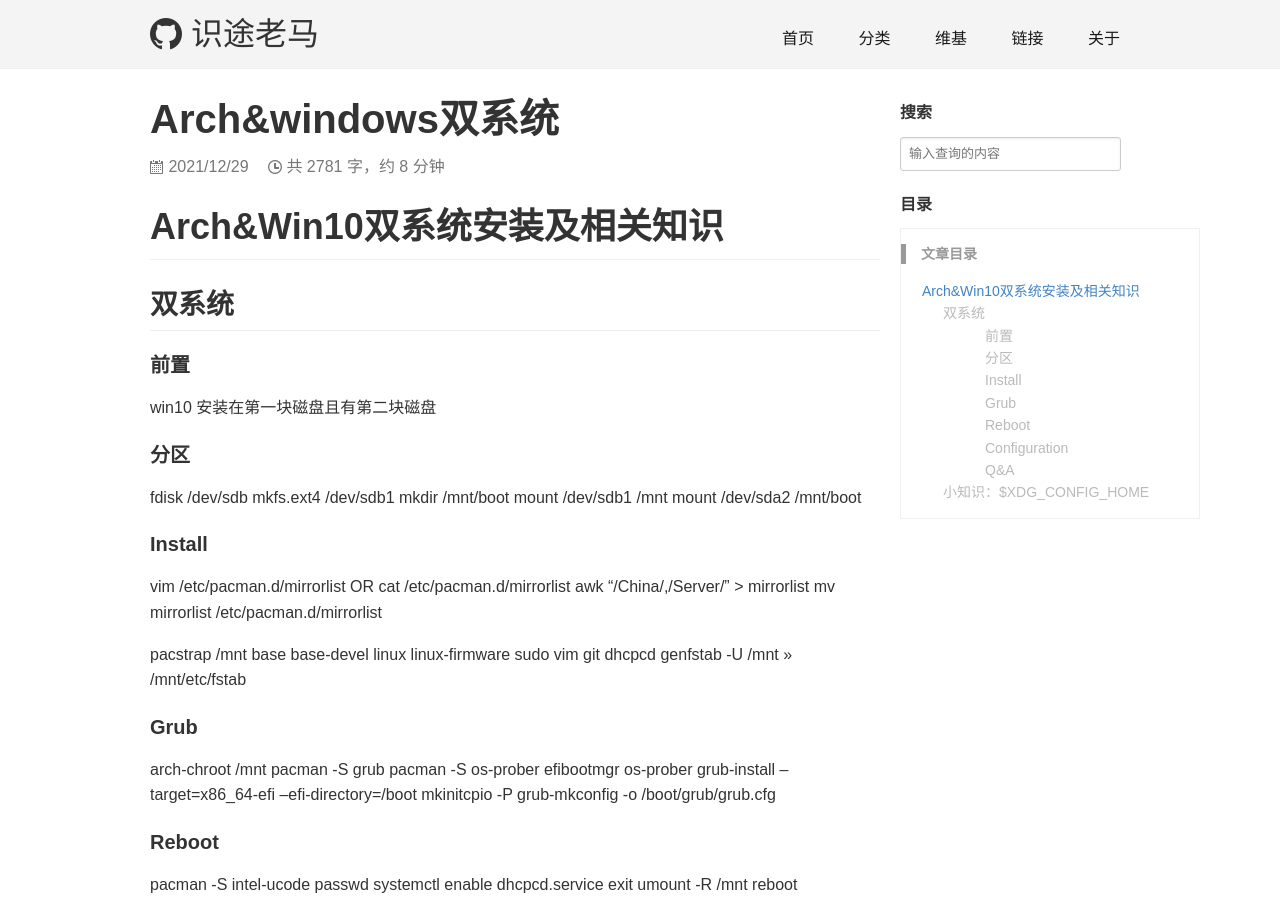
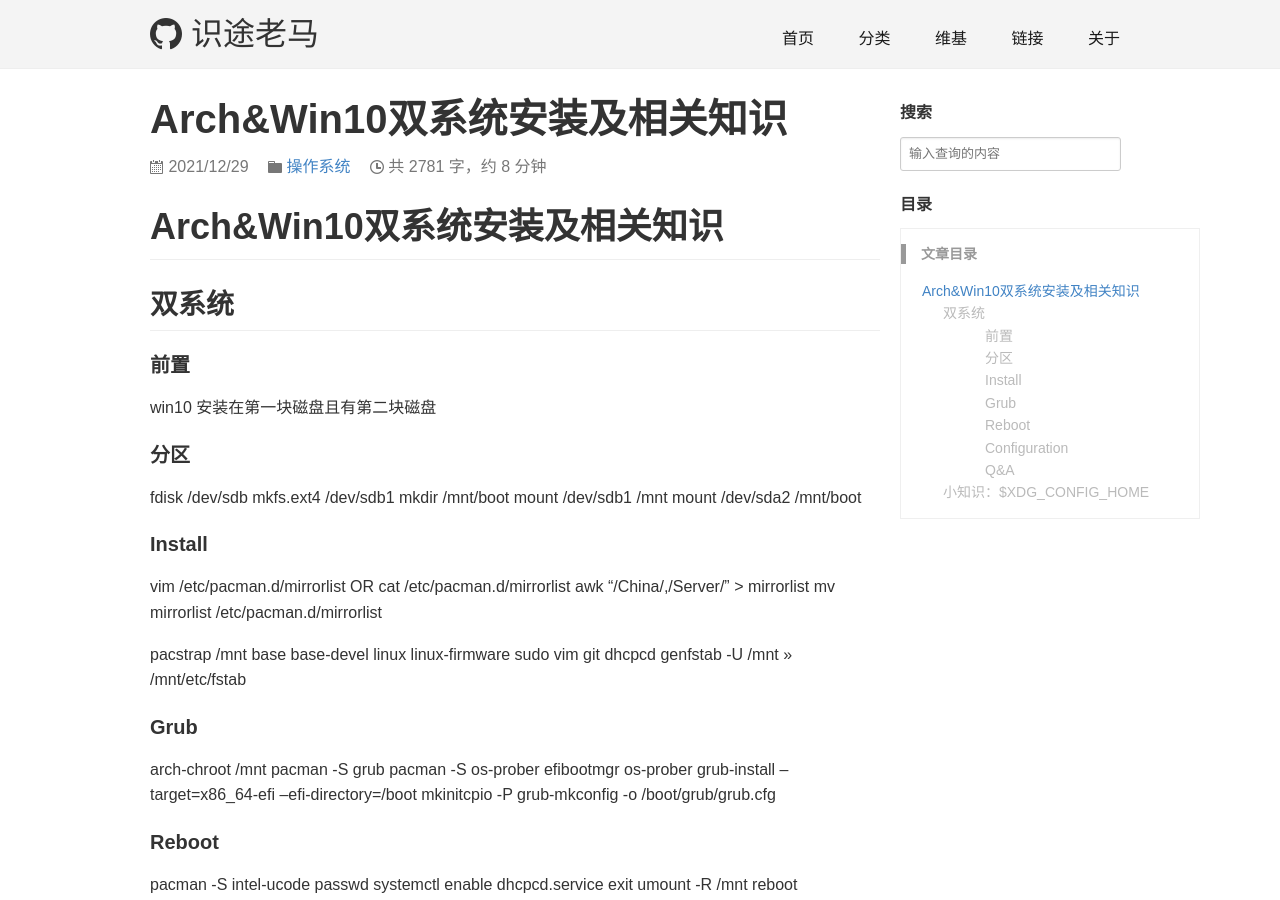
Before and after one commit to MazFactor/mzlongblog, a Jekyll site: the page built from _posts/2021-12-29-Arch&Windows双系统.md, in a window 1280 px wide and 900 px high. Built offline with Jekyll 4.4.1, drawn with Linux system fonts in a browser that asks for light colours; our own code applies the rules of GitHub Pages for plain Markdown files; comment, search, counter and statistics services are not loaded.

Commit message:
add title

```diff
--- a/_posts/2021-12-29-Arch&Windows双系统.md
+++ b/_posts/2021-12-29-Arch&Windows双系统.md
@@ -1,3 +1,10 @@
+---
+layout: post
+title: Arch&Win10双系统安装及相关知识
+categories: 操作系统
+description: Arch&Win10双系统安装及相关知识
+keywords: Archlinux 双系统
+---
 # Arch&Win10双系统安装及相关知识
 
 ## 双系统
```
